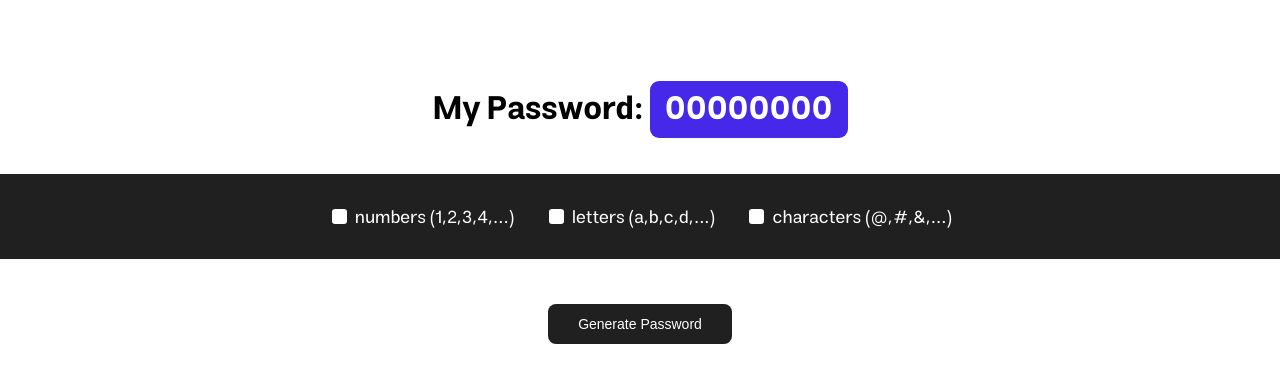
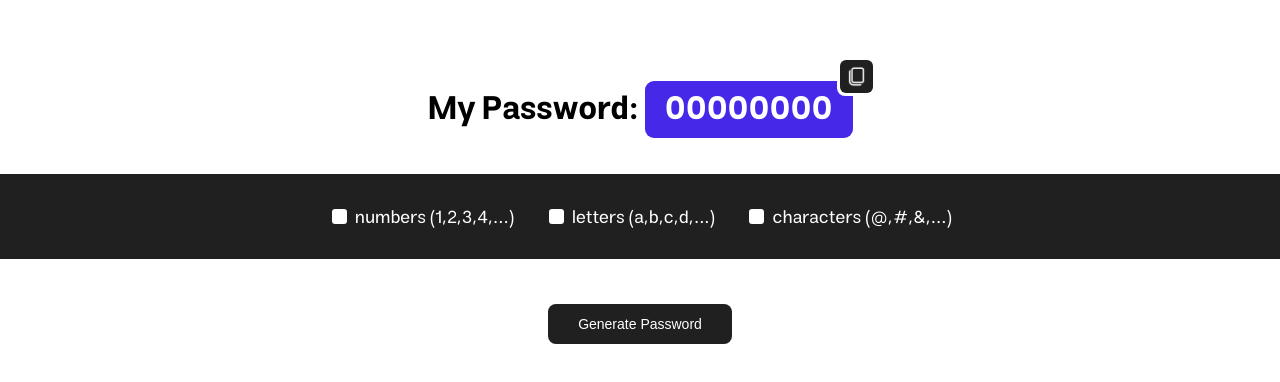
Before and after one commit to mohammad-moa/Password-Generator, a website with bundled scripts: page index.html in a window 1280 px wide. Shown: the part 198-580 px from the top of the page. Built offline with nearby package versions, Linux system fonts and the light colour scheme; files whose address does not match are found by name.

Commit message:
added copy and done icon in page

```diff
--- a/index.html
+++ b/index.html
@@ -14,9 +14,13 @@
 
 <body>
 
-    <h1>
-        My Password: <span class="my-pass">00000000</span>
-    </h1>
+    <div id="total-section-my-password">
+        <h1>
+            My Password: <span class="my-pass">00000000</span>
+        </h1>
+        <img class="copy-icon" src="assets/images/copy-icon.png" alt="copy-icon">
+        <img class="done-icon" src="assets/images/done-icon.png" alt="done-icon">
+    </div>
 
 
     <div id="total-pass">
--- a/style.css
+++ b/style.css
@@ -42,9 +42,31 @@ body {
   overflow: hidden;
 }
 
+#total-section-my-password {
+  position: relative;
+}
+
+.copy-icon,
+.done-icon {
+  position: absolute;
+  top: 0px;
+  right: -20px;
+  width: 23px;
+  height: 23px;
+  background: #202020;
+  border-radius: 6px;
+  padding: 5px;
+  box-shadow: -1px 1px 0 2px #fff;
+  cursor: pointer;
+}
+
+.done-icon {
+  display: none;
+}
+
 .my-pass {
   color: #ffffff;
-  padding: 0 15px;
+  padding: 0 20px;
   background-color: #4528e8;
   border-radius: 9px;
 }
```
Also changed, not shown: assets/images/copy-icon.png (added), assets/images/done-icon.png (added).
